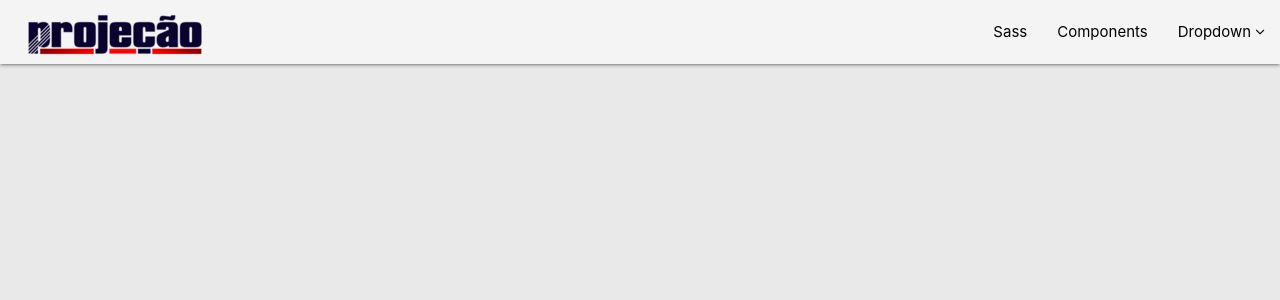
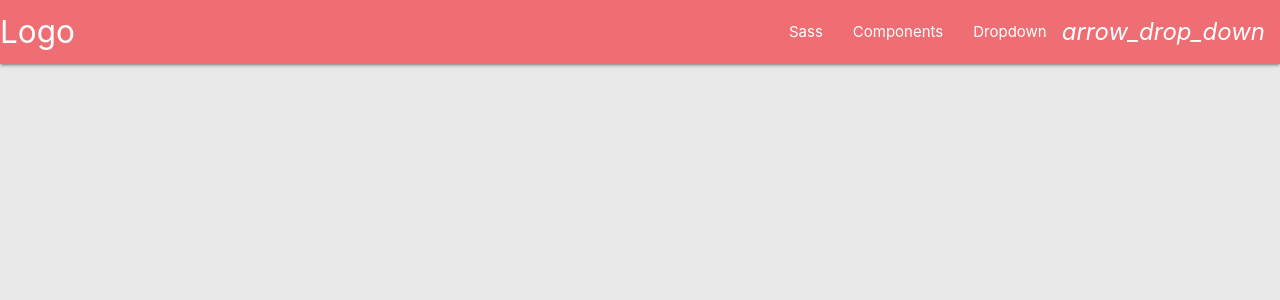
Before and after one commit to jpapim/fabrica-disponibilidade-professor, an Angular app: page /home in a window 1280 px wide. Shown: the top 300 px of the page. Built offline with nearby package versions, Linux system fonts and the light colour scheme.

Commit message:
#1 No comment.

```diff
--- a/angular.json
+++ b/angular.json
@@ -32,10 +32,9 @@
               "src/styles.scss"
             ],
             "scripts": [
-              "node_modules/chart.js/dist/Chart.js",
-              "node_modules/hammerjs/hammer.min.js",
+              "node_modules/jquery/dist/jquery.min.js",
               "node_modules/materialize-css/dist/js/materialize.min.js",
-              "node_modules/jquery/dist/jquery.min.js"
+              "src/assets/js/scripts.js"
             ]
           },
           "configurations": {
--- a/package.json
+++ b/package.json
@@ -20,13 +20,10 @@
     "@angular/platform-browser": "^6.0.3",
     "@angular/platform-browser-dynamic": "^6.0.3",
     "@angular/router": "^6.0.3",
-    "angular-bootstrap-md": "^6.1.6",
-    "angular5-csv": "^0.2.10",
     "chart.js": "^2.5.0",
     "core-js": "^2.5.4",
     "font-awesome": "^4.7.0",
-    "hammerjs": "^2.0.8",
-    "jquery": "^3.3.1",
+    "jquery": "^3.2.1",
     "karma-firefox-launcher": "^1.1.0",
     "materialize-css": "^1.0.0-rc.2",
     "rxjs": "^6.0.0",
--- a/src/app/pages/home/home.component.html
+++ b/src/app/pages/home/home.component.html
@@ -1,32 +1,18 @@
-<div class="navbar-fixed">
-  <nav class="color-light">
-    <div class="nav-wrapper">
-      <a href="#!" class="brand-logo"><img class="responsive-img" src="assets/img/logo_escola.png"></a>
-      <ul class="right hide-on-med-and-down">
-        <li>
-          <a href="sass.html" class="black-text">Sass</a>
-        </li>
-        <li>
-          <a href="badges.html" class="black-text">Components</a>
-        </li>
-        <li>
-          <a class="dropdown-trigger black-text" data-target="dropdown1" id="dropdown">Dropdown
-              <i class="fa fa-angle-down"></i>
-          </a>
-          <ul id="dropdown1" class="dropdown-content">
-              <li>
-                <a href="#">one</a>
-              </li>
-              <li>
-                <a href="#">two</a>
-              </li>
-              <li class="divider"></li>
-              <li>
-                <a href="#">three</a>
-              </li>
-            </ul>
-        </li>
-      </ul>
-    </div>
-  </nav>
-</div>
+
+<!-- Dropdown Structure -->
+<ul id="dropdown1" class="dropdown-content">
+  <li><a href="#!">one</a></li>
+  <li><a href="#!">two</a></li>
+  <li class="divider"></li>
+  <li><a href="#!">three</a></li>
+</ul>
+<nav>
+  <div class="nav-wrapper">
+    <a class="brand-logo">Logo</a>
+    <ul class="right hide-on-med-and-down">
+      <li><a href="sass.html">Sass</a></li>
+      <li><a href="badges.html">Components</a></li>
+      <li><a class="dropdown-trigger" data-target="dropdown1">Dropdown<i class="material-icons right">arrow_drop_down</i></a></li>
+    </ul>
+  </div>
+</nav>
--- /dev/null
+++ b/src/assets/js/scripts.js
@@ -0,0 +1,5 @@
+
+//Trigger maldita para o dropdown
+$(document).ready(function() {
+    $('.dropdown-trigger').dropdown();
+  });
```
